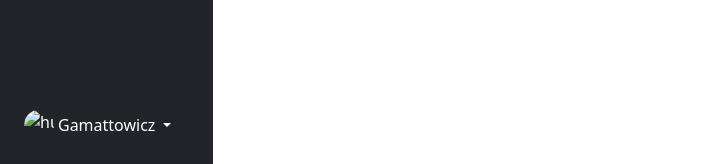
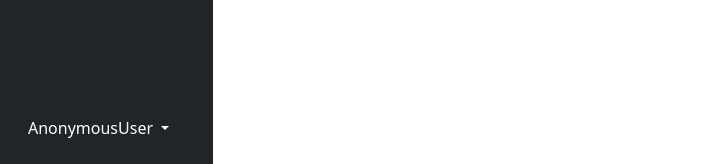
Before and after one commit to Gamattowicz/To_Do_List_App_Django, a Django app: page /task-create/ in a window 1280 px wide. Shown: the part 636-800 px from the top of the page, without its empty margins (0-703 px from the left). Run offline with Django 3.2, Linux system fonts and the light colour scheme; some libraries are stand-ins or nearby versions.

Commit message:
change user name in sidebar

```diff
--- a/todo_list/base/templates/base/base.html
+++ b/todo_list/base/templates/base/base.html
@@ -34,11 +34,10 @@
                     <hr>
                     <div class="dropdown pb-4">
                         <a href="#" class="d-flex align-items-center text-white text-decoration-none dropdown-toggle" id="dropdownUser1" data-bs-toggle="dropdown" aria-expanded="false">
-                            <img src="" alt="hugenerd" width="30" height="30" class="rounded-circle">
-                            <span class="d-none d-sm-inline mx-1">Gamattowicz</span>
+                            <span class="d-none d-sm-inline mx-1">{{request.user}}</span>
                         </a>
                         <ul class="dropdown-menu dropdown-menu-dark text-small shadow">
-                            <li><a class="dropdown-item" href="#">New project...</a></li>
+                            <li><a class="dropdown-item" href="/task-create/">New task</a></li>
                             <li><a class="dropdown-item" href="#">Settings</a></li>
                             <li><a class="dropdown-item" href="#">Profile</a></li>
                             <li>
```
